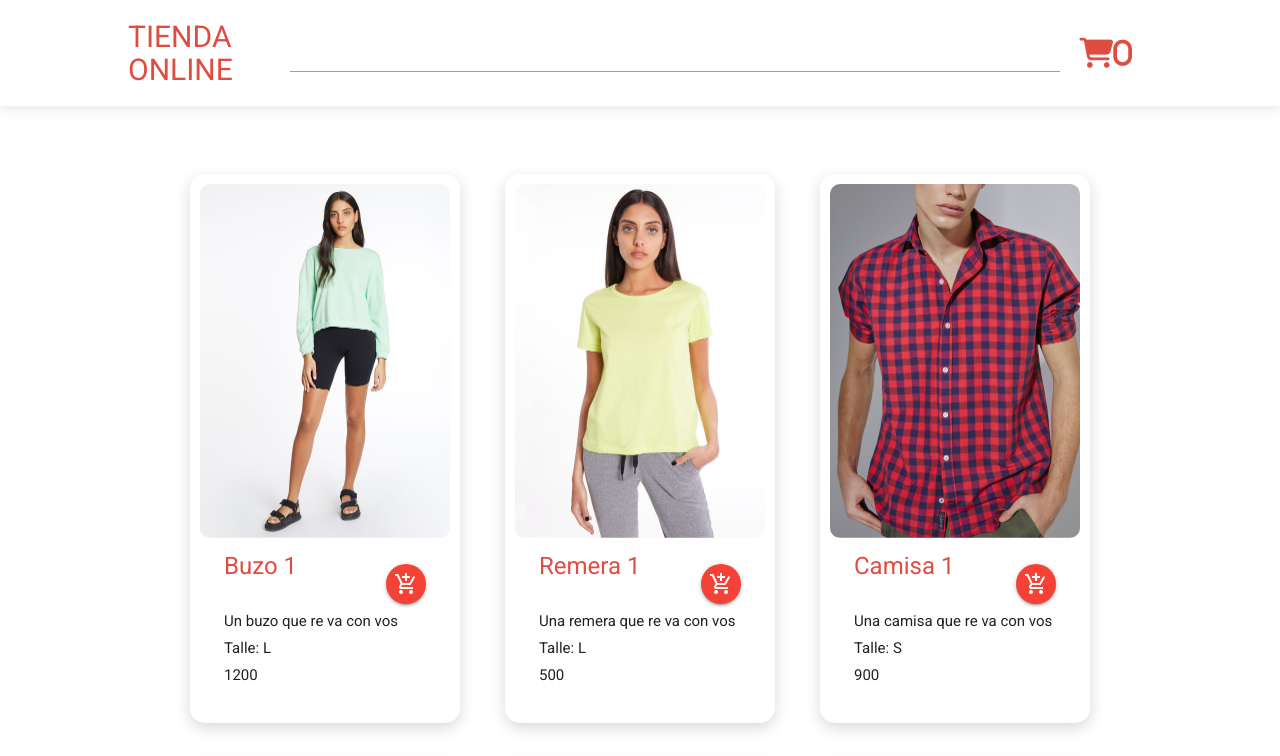
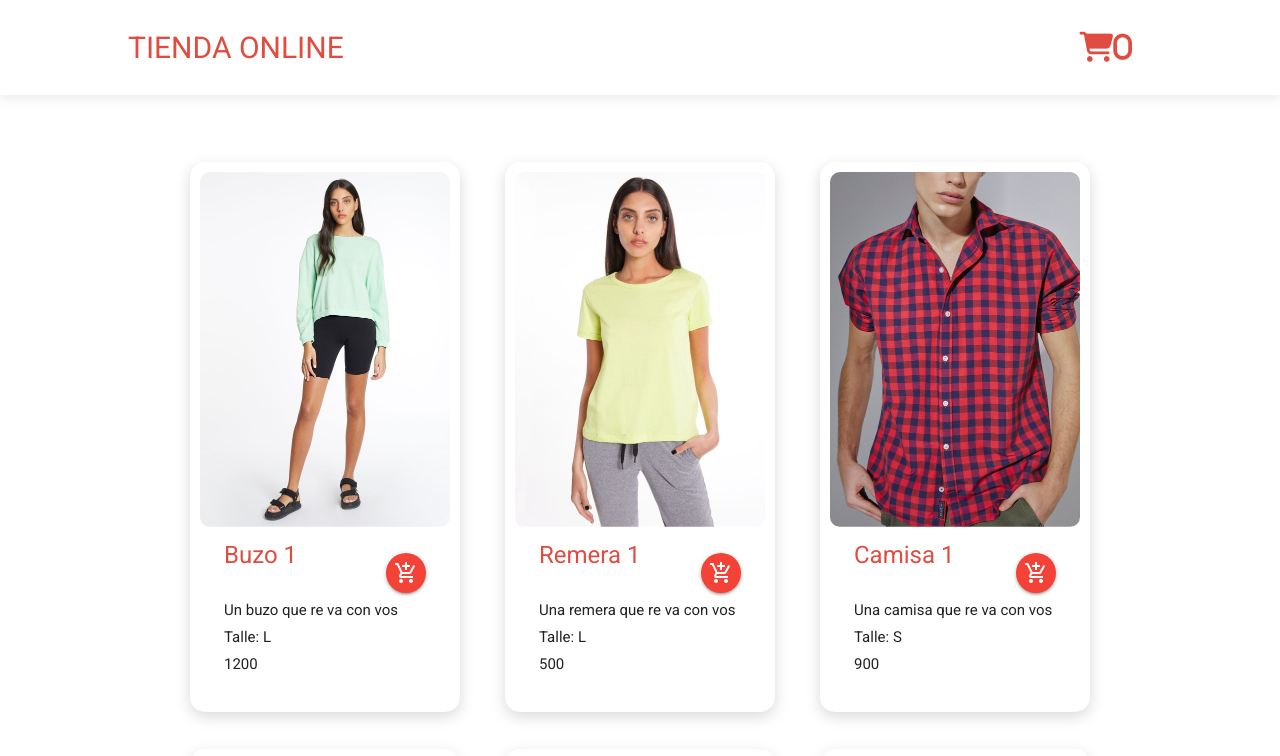
Before and after one commit to Augusto-Fernandez/proyecto-ecommerce, a plain HTML site: page index.html in a window 1280 px wide. Shown: the top 756 px of the page. Drawn offline with nearby package versions, Linux system fonts and the light colour scheme; some packages are replaced by stand-ins of ours; a script that the page names is missing.

Commit message:
Se modificó el header del HTML

```diff
--- a/index.html
+++ b/index.html
@@ -19,7 +19,6 @@
 
   <header>
     <h1>Tienda Online</h1>
-    <input type="search" id="buscarProducto">
     <button id="cesta-carrito"><i class="fas fa-shopping-cart"><span id="contador-carrito">0</span></i></button>
   </header>
 
```
